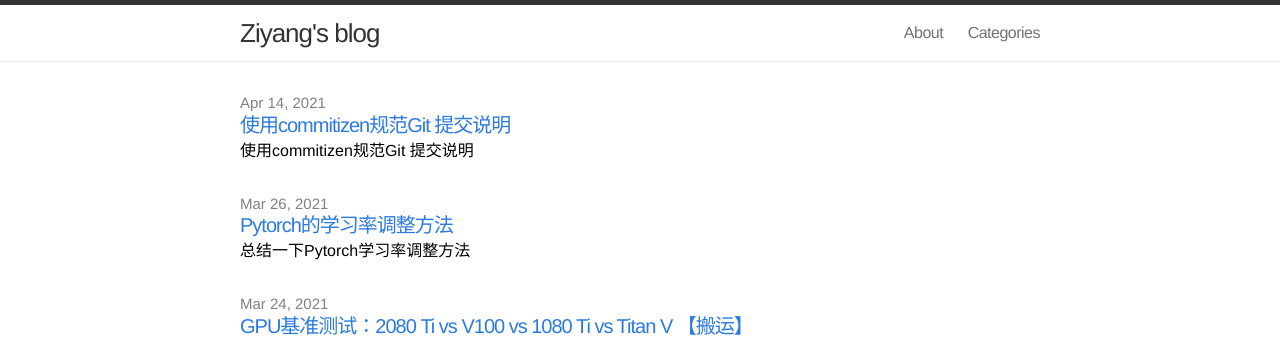
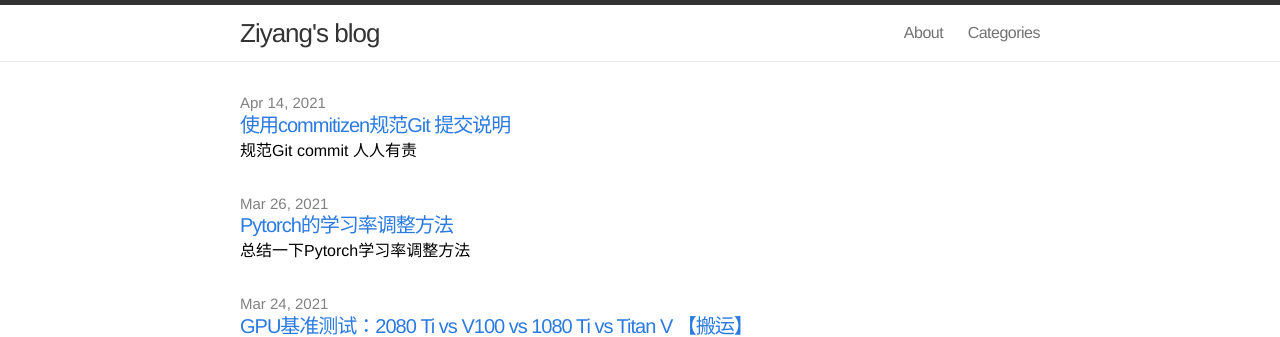
Before and after one commit to liuziyang1106/liuziyang1106.github.io, a Jekyll site: the page built from index.html, in a window 1280 px wide. Shown: the top 337 px of the page. Built offline with Jekyll 4.4.1, drawn with Linux system fonts in a browser that asks for light colours.

Commit message:
commitizen

```diff
--- a/_posts/2021-4-14-commitizen.md
+++ b/_posts/2021-4-14-commitizen.md
@@ -2,7 +2,7 @@
 layout: post
 comments: true
 title: 使用commitizen规范Git 提交说明
-excerpt: 使用commitizen规范Git 提交说明
+excerpt: 规范Git commit 人人有责
 categories: work
 date: 2021-04-14 12:00:00
 ---
```
